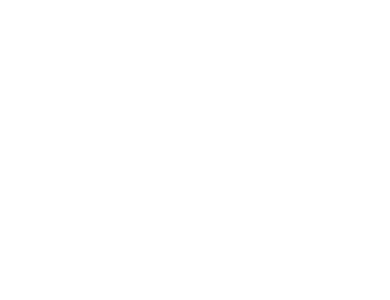
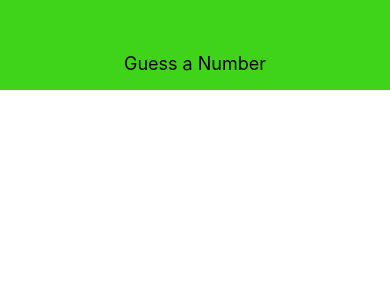
Before and after one commit to makito/numbers-game, a React Native app: screen / in a window 390 px wide. Shown: the top 300 px of the page. Built offline with nearby package versions, Linux system fonts and the light colour scheme.

Commit message:
add Header component

```diff
--- a/App.tsx
+++ b/App.tsx
@@ -1,12 +1,18 @@
 import React, { FC } from 'react';
 import { StyleSheet, View } from 'react-native';
 
+import { Header } from './components/Header';
+
 const App: FC = () => (
-  <View>
+  <View style={styles.screen}>
+    <Header title="Guess a Number" />
   </View>
 );
 
 const styles = StyleSheet.create({
+  screen: {
+    flex: 1
+  }
 });
 
 export default App;
--- /dev/null
+++ b/components/Header.tsx
@@ -0,0 +1,23 @@
+import React, { FC } from 'react';
+import { View, Text, StyleSheet } from 'react-native';
+
+export const Header: FC<{ title: string }> = ({ title }) => (
+  <View style={styles.header}>
+    <Text style={styles.headerTitle}>{title}</Text>
+  </View>
+);
+
+const styles = StyleSheet.create({
+  header: {
+    width: '100%',
+    height: 90,
+    paddingTop: 36,
+    backgroundColor: '#3fd41a',
+    alignItems: 'center',
+    justifyContent: 'center'
+  },
+  headerTitle: {
+    color: 'black',
+    fontSize: 18
+  }
+});
```
